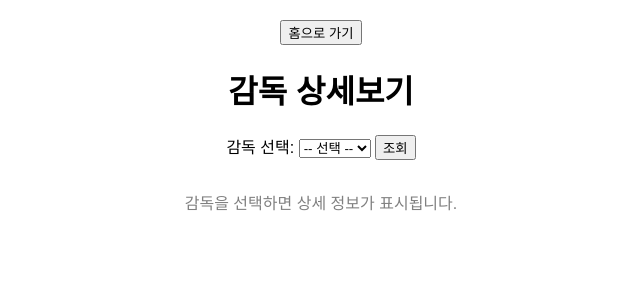
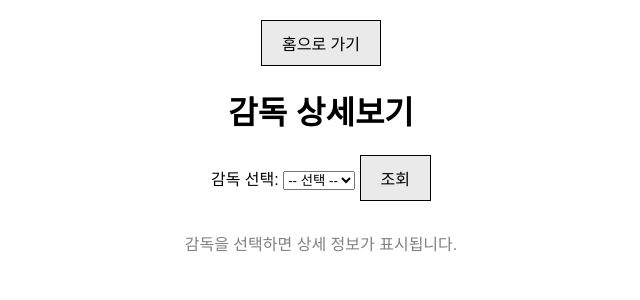
Before and after one commit to seoahS01/BigData-Application, a PHP site: page /pages/coach_detail.php in a window 1280 px wide. Shown: the top 300 px of the page, without its empty margins (319-959 px from the left). Run offline with PHP 8.4, Linux system fonts and the light colour scheme; data that the repository does not hold is empty.

Commit message:
coach_detail에 세션 연동 추가
- 세션 연동 코드 추가
- 버튼 형식 수정 (세션 연동)

```diff
--- a/team14/pages/coach_detail.php
+++ b/team14/pages/coach_detail.php
@@ -1,3 +1,17 @@
+<?php
+session_start();
+
+if (isset($_POST['color'])) {
+    $_SESSION['button_color'] = $_POST['color'];
+}
+
+$button_color = $_SESSION['button_color'] ?? '#EAEAEA';
+
+function buttonStyle($color) {
+    return "background-color: $color; color: black; border: black; border: 1px solid black; cursor: pointer; padding: 10px 20px; font-size: 1em;";
+}
+?>
+
 <?php
 
 // 담당자 2171054 황서아
@@ -116,7 +130,7 @@ if (!empty($selected_coach)) {
 <body>
 
 <form action="../index.php" method="get" style="margin-top:20px;">
-    <button type="submit">홈으로 가기</button>
+    <button type="submit" style="<?= buttonStyle($button_color) ?>">홈으로 가기</button>
 </form>
 
 <h1>감독 상세보기</h1>
@@ -131,7 +145,7 @@ if (!empty($selected_coach)) {
             </option>
         <?php } ?>
     </select>
-    <button type="submit">조회</button>
+    <button type="submit" style="<?= buttonStyle($button_color) ?>">조회</button>
 </form>
 
 <div class="container">
```
